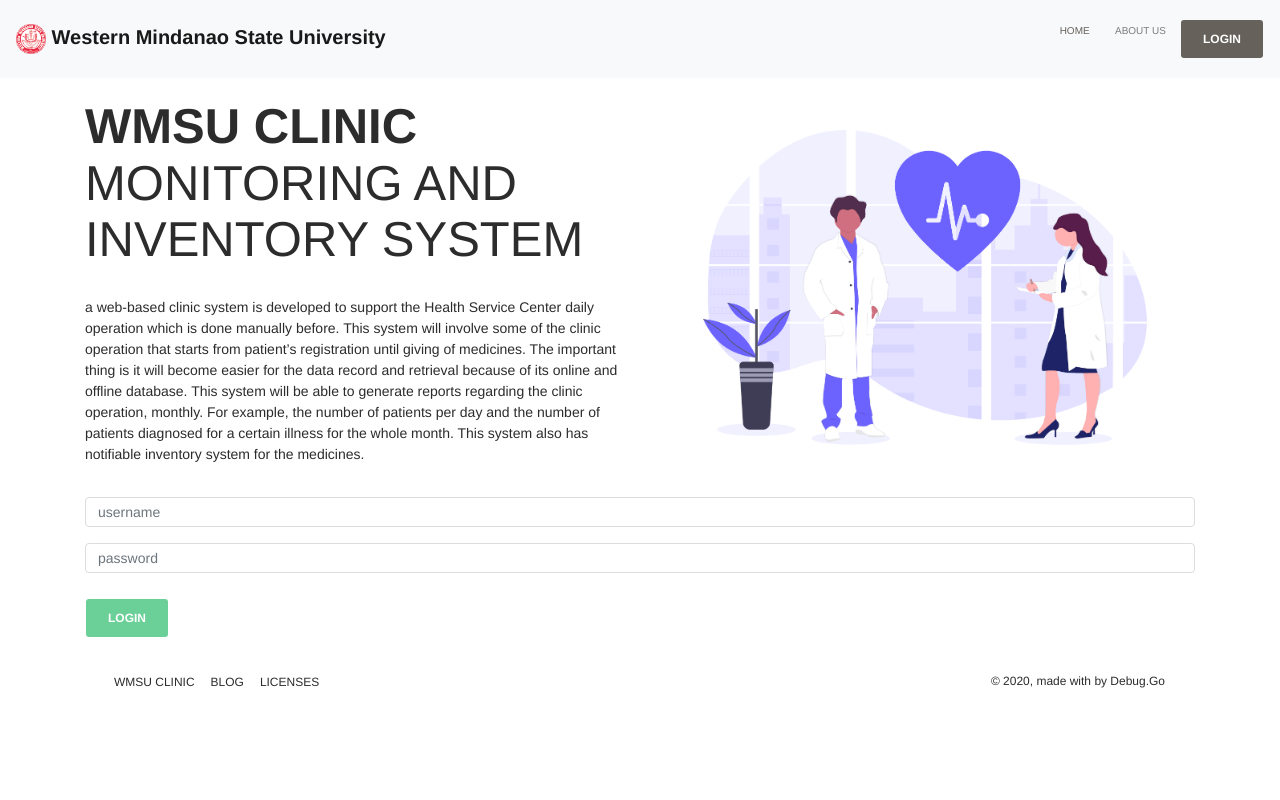
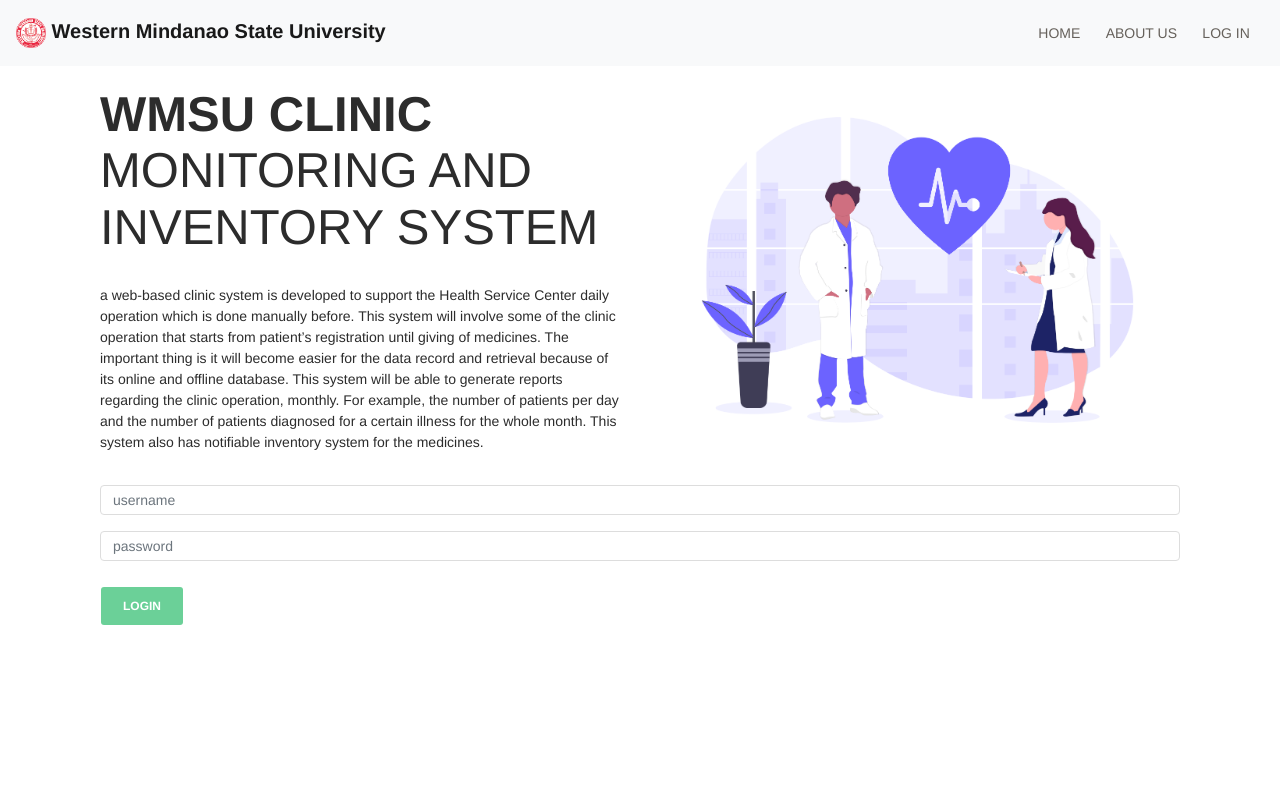
Before and after one commit to zethkenneth/WCMAI, a React (Create React App) app in the folder wmsuclinic-client/: page / in a window 1280 px wide. Shown: the top 800 px of the page. Built offline with nearby package versions, Linux system fonts and the light colour scheme; no server answers.

Commit message:
arranging something

```diff
--- a/wmsuclinic-client/src/App.js
+++ b/wmsuclinic-client/src/App.js
@@ -17,10 +17,7 @@
 toast.configure();
 const hist = createBrowserHistory();
 
-function App() {
-
-
-
+function App(){
 
     const [isAuthenticated, setIsAuthenticated] = useState(false);
 
--- a/wmsuclinic-client/src/layouts/HomepageContent.js
+++ b/wmsuclinic-client/src/layouts/HomepageContent.js
@@ -23,6 +23,8 @@
     return (
         <div>
             <div className="content">
+                <div className="container">
+                    <div className="wrapper">
                         <Row>
                             <Col>
                                 <div>
@@ -41,6 +43,8 @@
                         </Row>
                     </div>
                 </div>
+            </div>
+        </div>
     );
 }
 
--- a/wmsuclinic-client/src/layouts/HomepageNavbar.js
+++ b/wmsuclinic-client/src/layouts/HomepageNavbar.js
@@ -31,17 +31,15 @@
                     <span className="navbar-toggler-icon"></span>
                 </button>
                 <div className="collapse navbar-collapse" id="navbarNavDropdown">
-                    <ul className="navbar-nav ml-auto text-right">
+                    <ul className="navbar-nav ml-auto text-right text-black">
                         <li className="nav-item active">
-                            <div className="nav-link" >Home <span className="sr-only">(current)</span></div>
+                            <a href="#" className="nav-link" >Home <span className="sr-only">(current)</span></a>
                         </li>
-                        <li className="nav-item">
-                            <div className="nav-link" >About Us</div>
+                        <li className="nav-item active">
+                            <a href="#" className="nav-link" >About Us</a>
                         </li>
-                        <li className="nav-item">
-                            {/* <Link to="/login" type="button" className="btn btn-outline-primary">Log In </Link>} */}
-                            <Button onClick={this.toggleModal}>Login</Button>
-                            {/* <LoginModal opened={this.state.showModal} toggle={this.toggleModal} /> */}
+                        <li className="nav-item active">
+                            <a href="#" className="nav-link" >Log in</a>
                         </li>
                     </ul>
                 </div>
```
Lines whose indentation alone changed are shown as unchanged.
